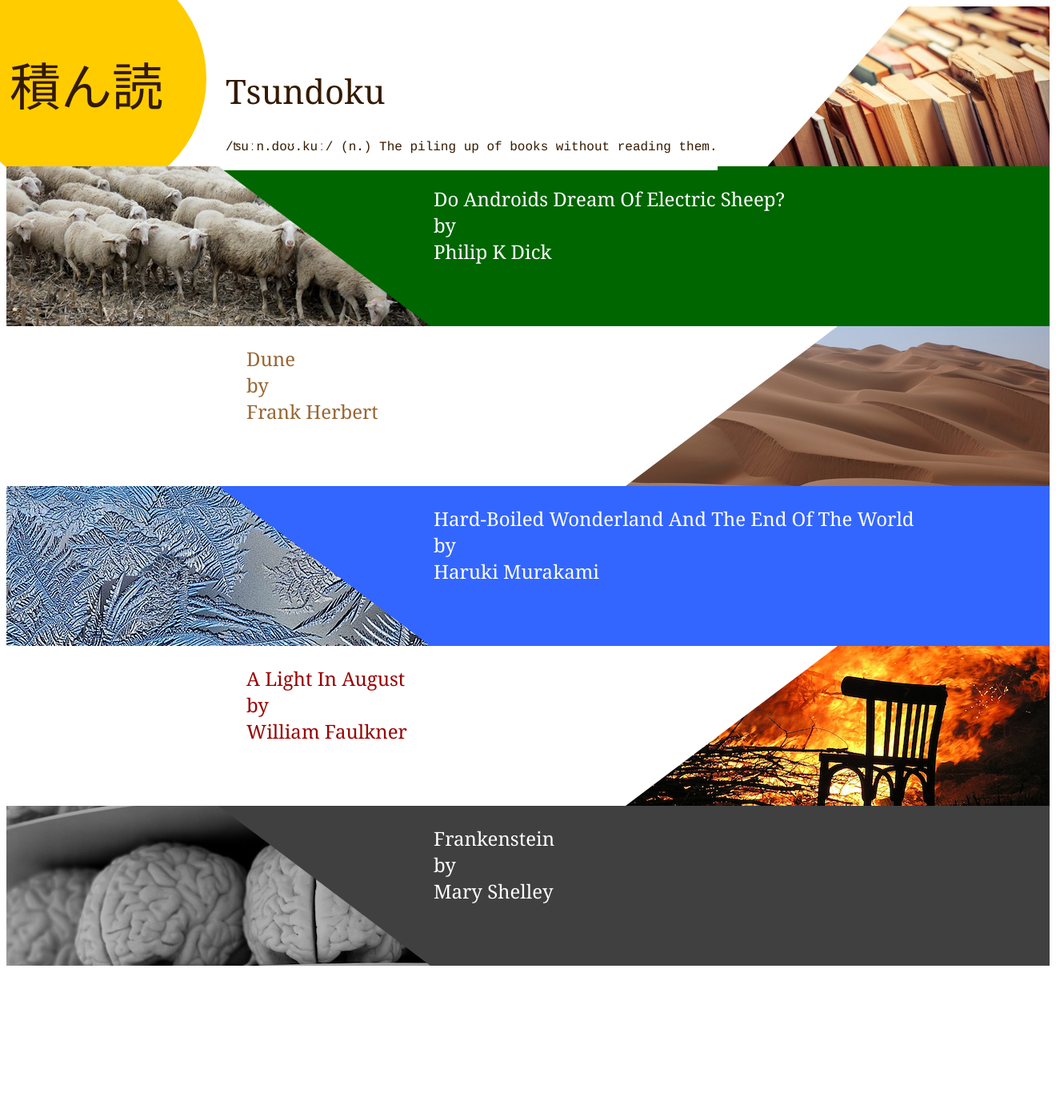
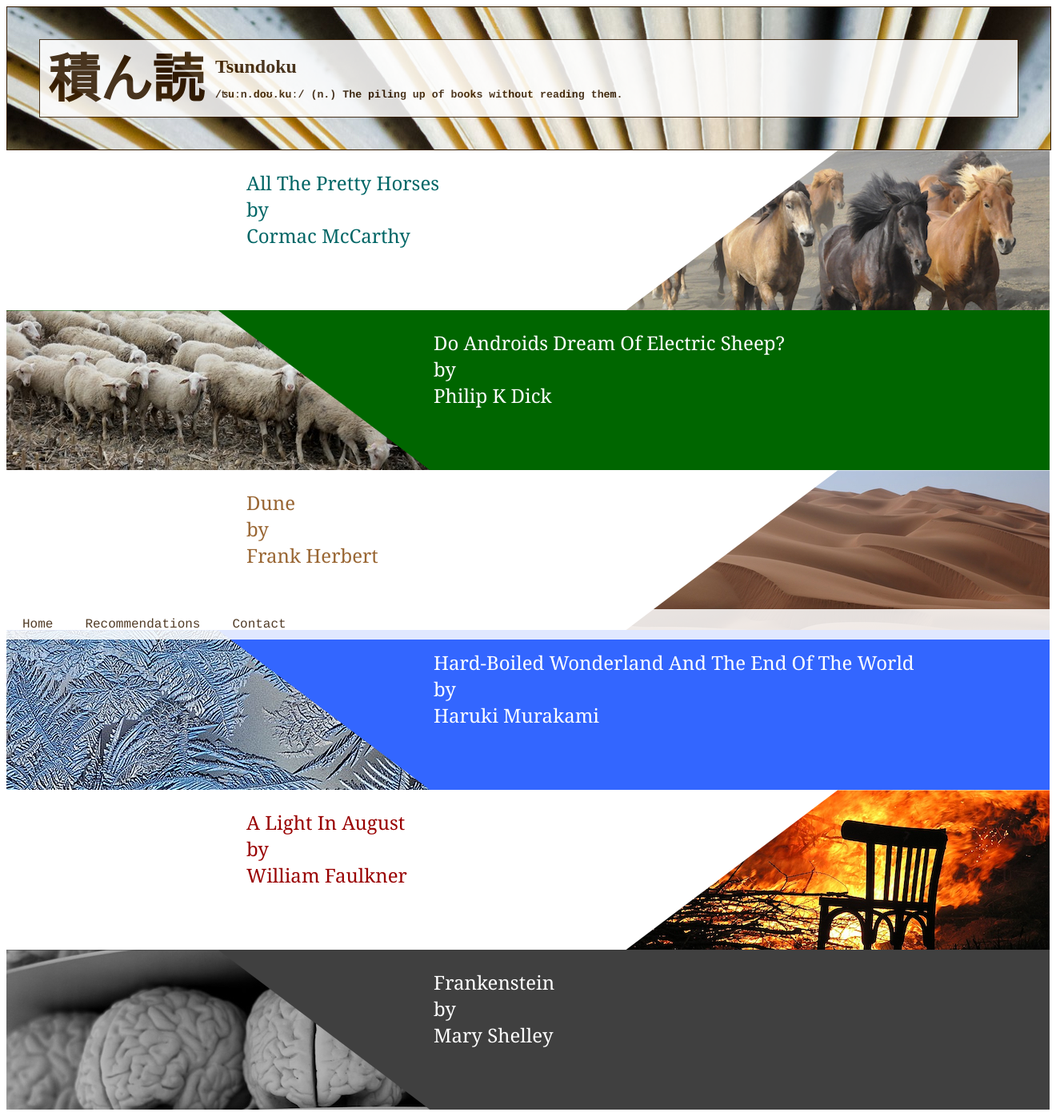
Before and after one commit to KSCairney/Tsundoku, a PHP site: page / in a window 1320 px wide. Shown: the whole page at 80% size. Before the commit the page ends 1208 px from the top, so only its background shows below. Run offline with PHP 8.4, Linux system fonts and the light colour scheme; some libraries are stand-ins or nearby versions.

Commit message:
improved
improved page

```diff
--- a/index.html
+++ b/index.html
@@ -4,20 +4,43 @@
         <title>Tsundoku</title>
         <link rel='stylesheet' type='text/css' href='stylesheet.css'/>
         <meta http-equiv="Content-Type" content="text/html; charset=utf-8" />
+        <meta name="viewport" content="width=device-width, initial-scale=1.0">
         <script type='text/javascript' src='https://ajax.googleapis.com/ajax/libs/jquery/1.6.4/jquery.min.js?ver=1.4.2'></script>
     </head>
     <body>
         <header>
-            <div id="logo">
+            <!--<div id="logo">
                 <div id="name">積ん読</div>
             </div>
             <div id="engban">
                 <p id="eng">Tsundoku</p>
                 <p id="def">/ʦuːn.doʊ.kuː/ (n.) The piling up of books without reading them.</p>
             </div>
-            <img id="corner" src="books.jpg">
+            <img id="corner" src="books.jpg">-->
+            <div class="inBox">
+            <div class="theBox">
+                <div id="kanji">
+                    <h1 id="nihon">積ん読</h1>
+                </div>
+                <div id="defi">
+                    <h2>Tsundoku</h2>
+                    <h5 id="ipa">/ʦuːn.doʊ.kuː/ (n.) The piling up of books without reading them.</h5>
+                </div>
+            </div>
+            </div>
         </header>
+        <ul>
+            <li><a class="active" href="#home">Home</a></li>
+            <li><a href="#recommendations">Recommendations</a></li>
+            <li><a href="#contact">Contact</a></li>
+        </ul>
         <nav>
+            <div id="horsesban">
+                <p id="cmHorsestitle">All The Pretty Horses
+                    <br>by<br>
+                    Cormac McCarthy</p>
+                <img id="horsesPic" src="horses.jpg">
+            </div>
             <div id="sheepban">
                 <img id="sheepPic" src="sheepy.jpg">
                 <p id="pkdSheeptitle">Do Androids Dream Of Electric Sheep?
--- a/stylesheet.css
+++ b/stylesheet.css
@@ -1,12 +1,96 @@
 body{
-    color: #331a00;
+    color: #ffffff;
     background-color: #ffffff;
 }
+
+@media only screen and (max-width: 600px){
+    nav{
+        min-width: 200px;
+    }
+    #horseban{
+        height:40px;
+    }
+    #horsePic{
+        height:40px;
+    }
+}
+/*
 header {
     width: 100%;
     min-width: 1300px;
     height:200px;
+    overflow:hidden;
 }
+*/
+div.inBox {
+    background: url(pages.jpg);
+    border: 1px solid #331a00;
+    width: 100%;
+}
+
+div.theBox {
+    margin: 40px;
+    background-color: #ffffff;
+    border: 1px solid #331a00;
+    opacity: 0.85;
+}
+
+#nihon {
+    font-size: 65px;
+    /*float: right;*/
+    margin-left: 10px;
+    margin-right: 10px;
+    color: #331a00
+}
+#kanji {
+    display: inline-block;
+    line-height: 30%;
+    color:#331a00;
+}
+
+#defi {
+    display: inline-block;
+    color: #331a00;
+}
+
+#ipa {
+    line-height: 0%;
+    font-family: courier;
+    color: #331a00;
+}
+
+#subtitle {
+    font-family: Georgia;
+    text-align: center;
+}
+
+ul{
+    list-style-type: none;
+    margin: 0;
+    padding: 0;
+    overflow: hidden;
+    background-color: #ffffff;
+    opacity: 0.85;
+    position: fixed;
+    bottom: 0;
+    width: 100%;
+    z-index: 9999;
+}
+
+li {
+    float: left;
+}
+
+li a{
+    display: block;
+    color: #331a00;
+    text-align:center;
+    padding: 10px 20px;
+    text-decoration: none;
+    font-family: courier;
+}
+
+/*
 #logo {
     border-radius: 50%;
     background-color: #ffcc00;
@@ -27,7 +111,7 @@ header {
 }
 
 #engban {
-    background-color: #ffffff;
+    background-color: #331a00;
     height:170px;
     vertical-align: middle;
     display:inline-block;
@@ -37,7 +121,7 @@ header {
 }
 
 #eng {
-    color: #331a00;
+    color: #ffffff;
     font-size: 42px;
     padding-left: 20px;
     font-family: georgia;
@@ -45,7 +129,7 @@ header {
     clear:right;
 }
 #def {
-    color: #331a00;
+    color: #ffffff;
     font-size: 16px;
     padding-left: 20px;
     font-family: courier;
@@ -60,6 +144,30 @@ header {
     clip-path: polygon(50% 0,100% 0, 100% 100%, 0% 100%);
     float:right;
     position: relative;
+}
+*/
+#horsesban {
+    height: 200px;
+    width: 100%;
+    background-color: #ffffff;
+    color: #006666;
+}
+
+#horsesPic {
+    clip-path: polygon(50% 0, 100% 0, 100% 100%, 0% 100%);
+    height: 200px;
+    width: auto;
+    float: right;
+    position: relative;
+}
+
+#cmHorsestitle {
+    display: inline-block;
+    font-family: georgia;
+    font-size: 24px;
+    vertical-align: top;
+    text-align: left;
+    padding-left: 300px;
 }
 
 #sheepban {
@@ -76,7 +184,7 @@ header {
 
 nav {
     width: 100%;
-    min-width: 1300px;
+    min-width: 800px;
 }
 
 #pkdSheeptitle {
```
Also changed, not shown: bklang.jpg (added), horses.jpg (added), pages.jpg (added), pileup.jpg (added).
